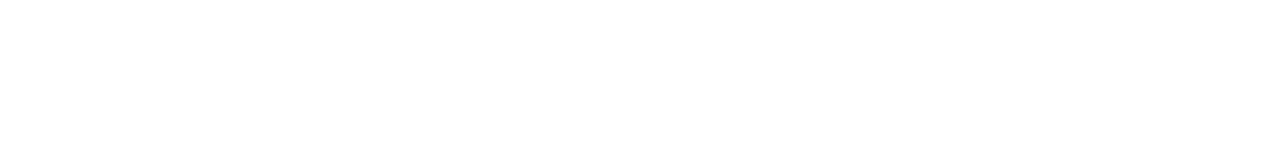
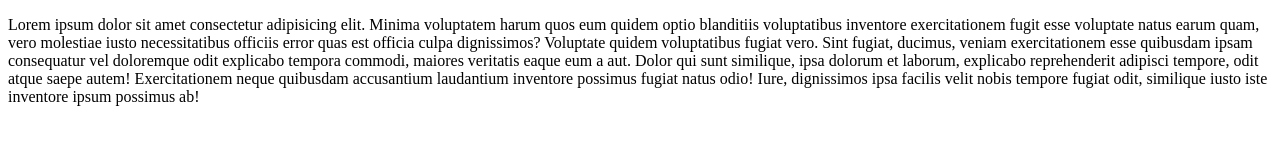
Before and after one commit to AbrahamR0001/Empire, a plain HTML site: page index_2.html in a window 1280 px wide. Drawn offline with Linux system fonts and the light colour scheme.

Commit message:
To Be Done

```diff
--- a/index_2.html
+++ b/index_2.html
@@ -7,6 +7,8 @@
     <title>Document</title>
 </head>
 <body>
-
+    <p>
+        Lorem ipsum dolor sit amet consectetur adipisicing elit. Minima voluptatem harum quos eum quidem optio blanditiis voluptatibus inventore exercitationem fugit esse voluptate natus earum quam, vero molestiae iusto necessitatibus officiis error quas est officia culpa dignissimos? Voluptate quidem voluptatibus fugiat vero. Sint fugiat, ducimus, veniam exercitationem esse quibusdam ipsam consequatur vel doloremque odit explicabo tempora commodi, maiores veritatis eaque eum a aut. Dolor qui sunt similique, ipsa dolorum et laborum, explicabo reprehenderit adipisci tempore, odit atque saepe autem! Exercitationem neque quibusdam accusantium laudantium inventore possimus fugiat natus odio! Iure, dignissimos ipsa facilis velit nobis tempore fugiat odit, similique iusto iste inventore ipsum possimus ab!
+    </p>
 </body>
 </html>
```
